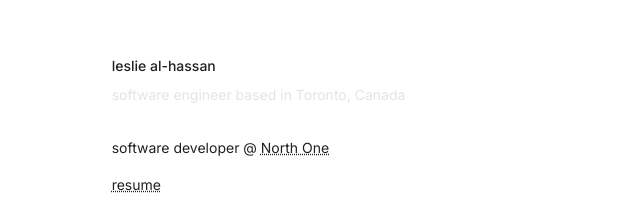
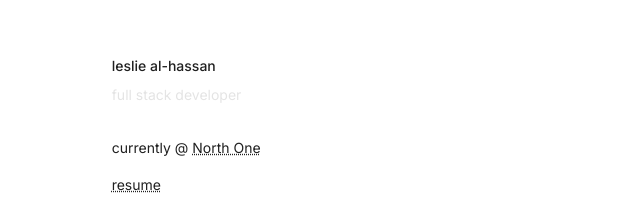
Before and after one commit to leslie-alhassan/portfolio, a Next.js app: page / in a window 1280 px wide. Shown: the part 201-409 px from the top of the page, without its empty margins (315-955 px from the left). Built offline with nearby package versions, Linux system fonts and the light colour scheme.

Commit message:
Udates copy

```diff
--- a/app/page.tsx
+++ b/app/page.tsx
@@ -15,13 +15,11 @@ export default function HomePage() {
       <div className='m-auto flex flex-col w-full max-w-md px-8 sm:px-12 md:px-0 md:w-1/2 lg:w-1/3'>
         {/* Header */}
         <h1 className='font-medium mb-2'>leslie al-hassan</h1>
-        <p className={`${secondaryTextClass} mb-8`}>
-          software engineer based in Toronto, Canada
-        </p>
+        <p className={`${secondaryTextClass} mb-8`}>full stack developer</p>
 
         <div className='space-y-4 mb-8'>
           <p>
-            software developer @{' '}
+            currently @{' '}
             <ExternalLink href='https://www.northone.com/'>
               North One
             </ExternalLink>
```
